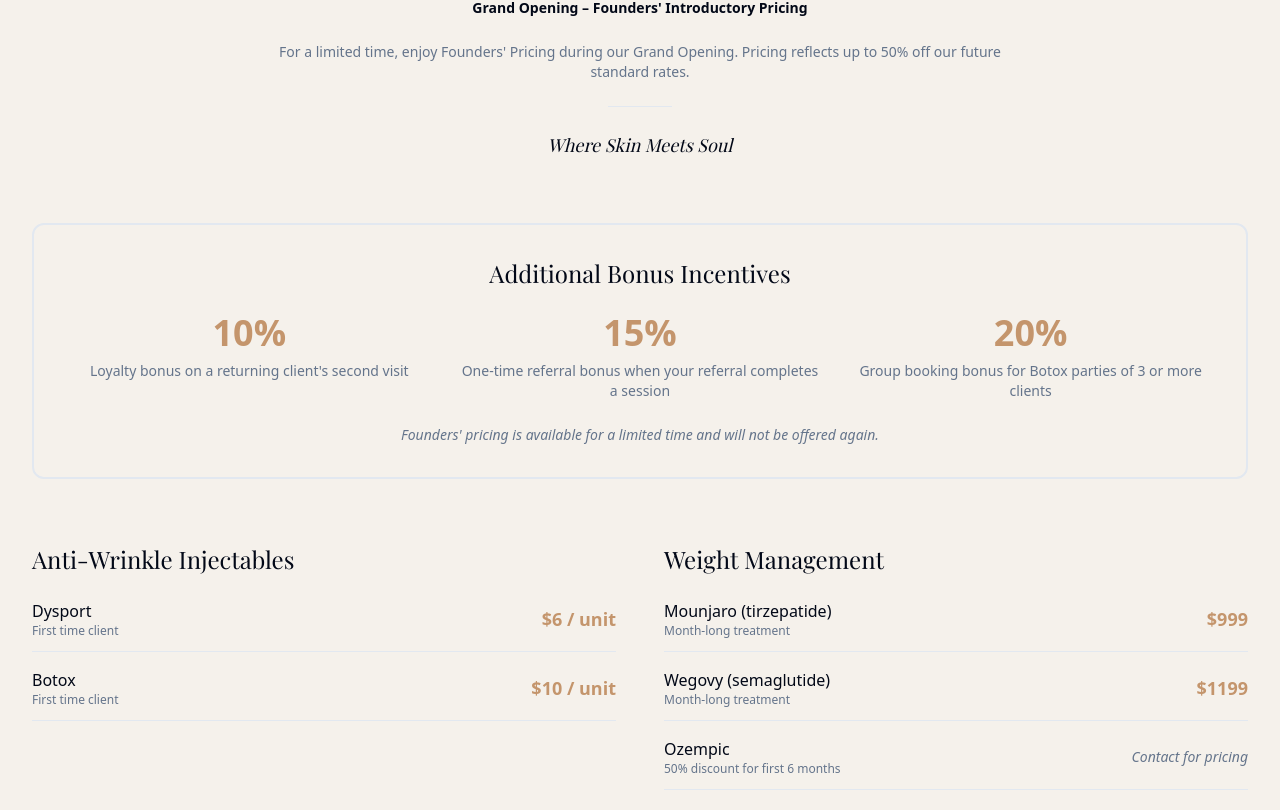
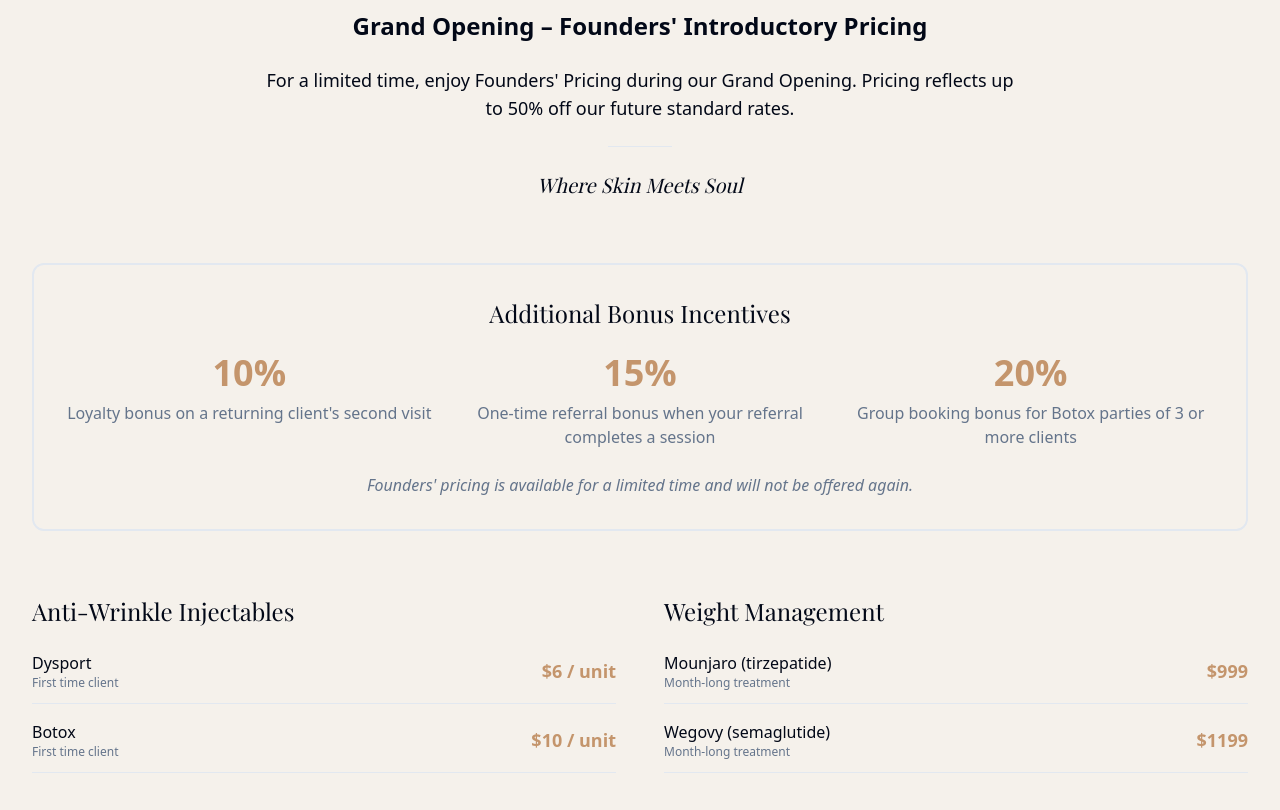
Before and after one commit to iisael9/Sol_MedSpa, a Next.js app: page /pricing in a window 1280 px wide. Shown: the part 750-1560 px from the top of the page. Built offline with nearby package versions, Linux system fonts and the light colour scheme; a web font is replaced by a local one.

Commit message:
feat: enhance readability by increasing text sizes
Improve prominence of key messages on pricing page.

Co-authored-by: null <125531205+iisael9@users.noreply.github.com>

```diff
--- a/app/pricing/page.tsx
+++ b/app/pricing/page.tsx
@@ -39,16 +39,16 @@ export default function PricingPage() {
           {/* Header */}
           <div className="text-center mb-16">
             <h2 className="text-4xl md:text-5xl font-serif text-foreground mb-4">Treatment Menu & Pricing</h2>
-            <p className="text-muted-foreground mb-4">Founders' Introductory Pricing</p>
-            <p className="text-foreground text-sm max-w-3xl mx-auto mb-6 font-semibold">
+            <p className="text-2xl md:text-3xl font-serif text-foreground mb-4">Founders' Introductory Pricing</p>
+            <p className="text-xl md:text-2xl text-foreground mb-6 font-semibold">
               Grand Opening – Founders' Introductory Pricing
             </p>
-            <p className="text-muted-foreground text-sm max-w-3xl mx-auto mb-6">
+            <p className="text-foreground text-lg max-w-3xl mx-auto mb-6">
               For a limited time, enjoy Founders' Pricing during our Grand Opening. Pricing reflects up to 50% off our
               future standard rates.
             </p>
             <div className="w-16 h-px bg-border mx-auto mb-6" />
-            <p className="text-foreground italic font-serif text-lg">Where Skin Meets Soul</p>
+            <p className="text-foreground italic font-serif text-xl">Where Skin Meets Soul</p>
           </div>
 
           {/* Grand Opening Bonuses */}
@@ -57,22 +57,22 @@ export default function PricingPage() {
             <div className="grid md:grid-cols-3 gap-6">
               <div className="text-center">
                 <div className="text-4xl font-bold text-sol-brown mb-2">10%</div>
-                <p className="text-muted-foreground text-sm">Loyalty bonus on a returning client's second visit</p>
+                <p className="text-muted-foreground text-base">Loyalty bonus on a returning client's second visit</p>
               </div>
               <div className="text-center">
                 <div className="text-4xl font-bold text-sol-brown mb-2">15%</div>
-                <p className="text-muted-foreground text-sm">
+                <p className="text-muted-foreground text-base">
                   One-time referral bonus when your referral completes a session
                 </p>
               </div>
               <div className="text-center">
                 <div className="text-4xl font-bold text-sol-brown mb-2">20%</div>
-                <p className="text-muted-foreground text-sm">
+                <p className="text-muted-foreground text-base">
                   Group booking bonus for Botox parties of 3 or more clients
                 </p>
               </div>
             </div>
-            <p className="text-center text-muted-foreground text-sm mt-6 italic">
+            <p className="text-center text-muted-foreground text-base mt-6 italic">
               Founders' pricing is available for a limited time and will not be offered again.
             </p>
           </div>
@@ -117,13 +117,6 @@ export default function PricingPage() {
                     <p className="text-xs text-muted-foreground">Month-long treatment</p>
                   </div>
                   <span className="text-sol-brown font-semibold text-lg">$1199</span>
-                </div>
-                <div className="flex justify-between items-center pb-3 border-b border-border">
-                  <div>
-                    <span className="text-foreground font-medium">Ozempic</span>
-                    <p className="text-xs text-muted-foreground">50% discount for first 6 months</p>
-                  </div>
-                  <span className="text-muted-foreground text-sm italic">Contact for pricing</span>
                 </div>
               </div>
             </div>
```
